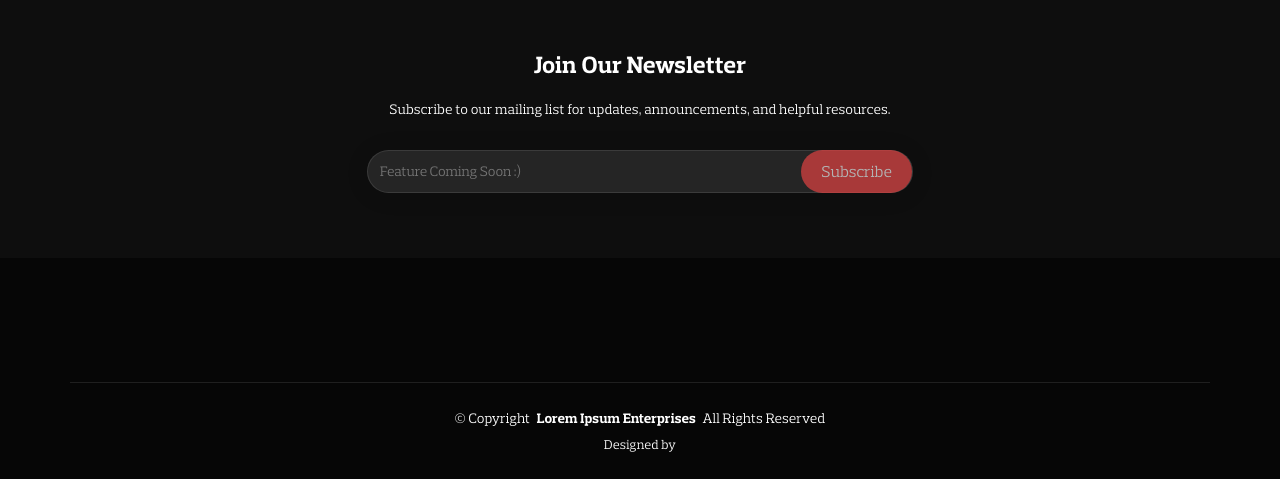
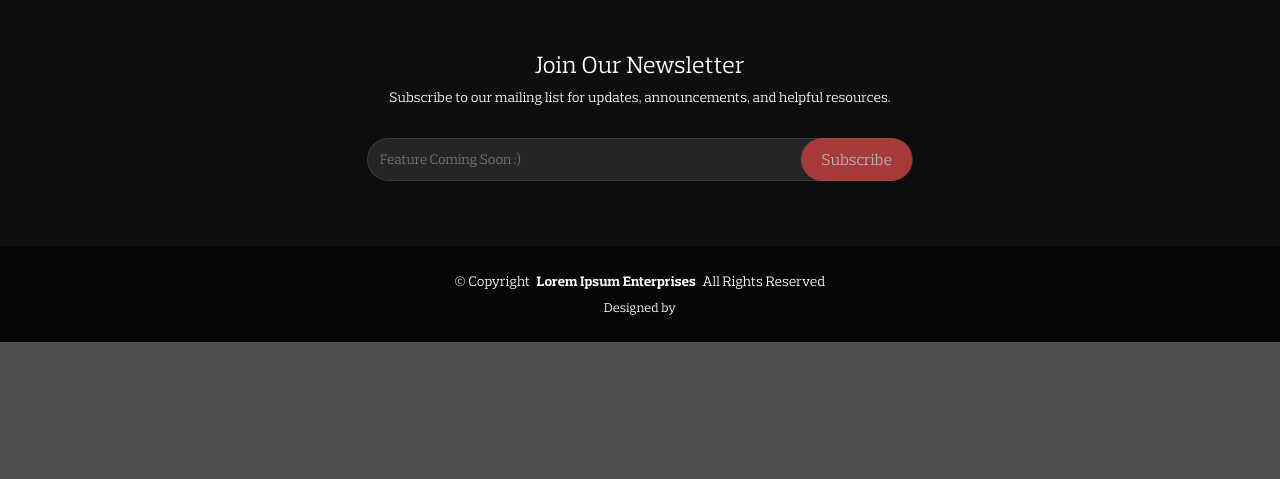
Before and after one commit to gcimedia/schools, a Django app: page /landing/ in a window 1280 px wide. Shown: the part 800-1279 px from the top of the page. After the commit the page ends 1142 px from the top, so only its background shows below. Run offline with Django 4.2, Linux system fonts and the light colour scheme; data comes from the database, SQL or seed files in the repository; some libraries are stand-ins or nearby versions.

Commit message:
refactor: changes to footer-top and footer-copyright

```diff
--- a/apps/base/static/base/widget/footer-copyright/widget.css
+++ b/apps/base/static/base/widget/footer-copyright/widget.css
@@ -1,6 +1,6 @@
 .footer .copyright {
   padding: 25px 0;
-  border-top: 1px solid color-mix(in srgb, var(--default-color), transparent 90%);
+  /* * see static.html for the other internal styles */
 }
 
 .footer .copyright p {
--- a/apps/base/templates/base/widget/footer-copyright/static.html
+++ b/apps/base/templates/base/widget/footer-copyright/static.html
@@ -3,4 +3,13 @@
 {% if footer_copyright|default_if_none:True %}
   <link href="{% static 'base/widget/footer-copyright/widget.css' %}"
         rel="stylesheet" />
+
+  {% if footer_top|default_if_none:True %}
+    <style>
+      .footer .copyright {
+        border-top: 1px solid color-mix(in srgb, var(--default-color), transparent 90%);
+        /* * see style.css for the other external styles */
+      }
+    </style>
+  {% endif %}
 {% endif %}
--- a/apps/base/templates/base/widget/footer-copyright/widget.html
+++ b/apps/base/templates/base/widget/footer-copyright/widget.html
@@ -1,7 +1,7 @@
 {% load org %}
 
 {% if footer_copyright|default_if_none:True %}
-  <div class="container copyright text-center mt-4">
+  <div class="container copyright text-center">
     <p>
       © <span>Copyright</span> <strong class="px-1 sitename">{% org_name %}</strong> <span>All Rights Reserved</span>
     </p>
--- a/apps/landing/views.py
+++ b/apps/landing/views.py
@@ -6,6 +6,7 @@ def home(request):
         "page_title": "Welcome",
         "show_hero": True,
         "header_navigation": False,
+        "footer_top": False,
     }
 
     return render(request, "landing/index.html", extra_context)
```
Also changed, not shown: apps/base/templates/base/widget/footer-top/widget.html (+23 -2 lines).
